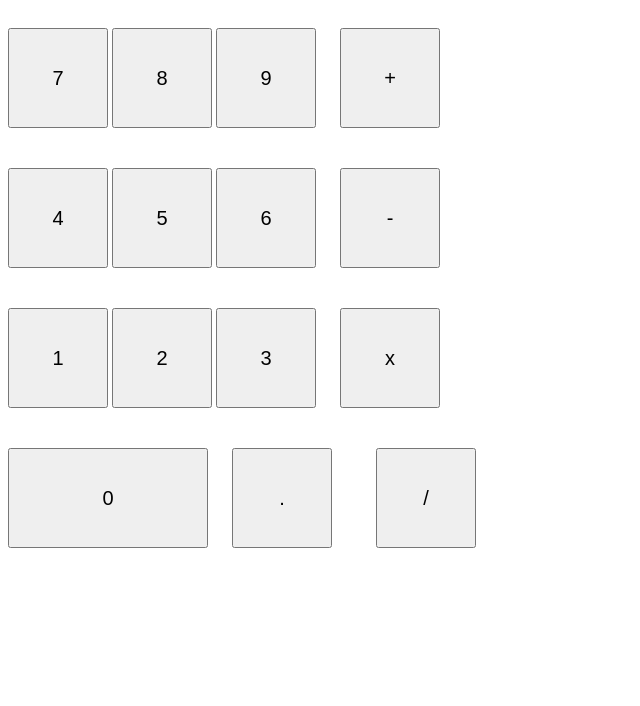
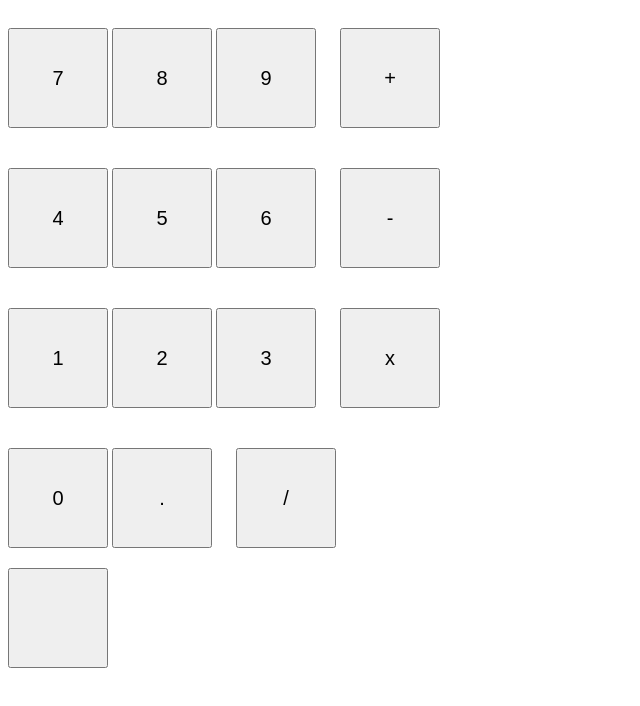
Before and after one commit to AleixSapa/Calculadora, a plain HTML site: page index.html in a window 1280 px wide. Shown: the whole page, without its empty margins (0-640 px from the left). Drawn offline with Linux system fonts and the light colour scheme.

Commit message:
Segir Aciendo La calculadora

```diff
--- a/index.html
+++ b/index.html
@@ -30,10 +30,11 @@
             <button class="S" onclick="onclickSimbol('*')">x</button>
         </div>
         <div id="Fila4">
-    <button class="N0" onclick="onclickNumbers('0')">0</button>
-    <button class="S" onclick="onclickNumbers('.')">.</button>
+            <button class=">NG" id="N0" onclick="onclickNumbers('0')">0</button>
+            <button class="NG" onclick="onclickSimbol('.')">.</button>
             <button class="S" onclick="onclickSimbol('/')">/</button>
         </div>
+        <button onclick="onclickEcu"></button>
     </main>
 
     <footer></footer>
```
Lines whose indentation alone changed are shown as unchanged.
